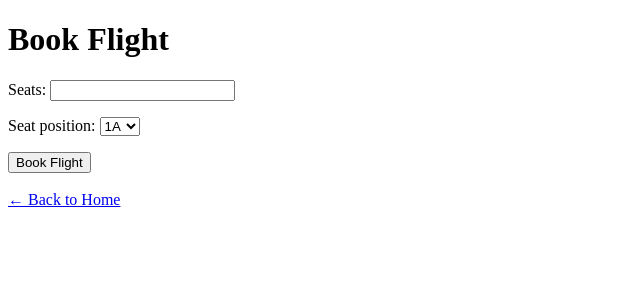
After one commit to Laura-juma/swiftjet, a Django app: page /book-flight/1/ in a window 1280 px wide. The commit adds this page. Shown: the top 300 px of the page, without its empty margins (0-640 px from the left). Run offline with Django 5.2, Linux system fonts and the light colour scheme.

Commit message:
Add booking model

```diff
--- a/flights/admin.py
+++ b/flights/admin.py
@@ -1,7 +1,8 @@
 from django.contrib import admin
-from flights.models import Aircraft, Destination, Flight
+from flights.models import Aircraft, Destination, Flight, Booking
 
 # Register your models here.
 admin.site.register(Aircraft)
 admin.site.register(Destination)
 admin.site.register(Flight)
+admin.site.register(Booking)
--- a/flights/forms.py
+++ b/flights/forms.py
@@ -1,7 +1,8 @@
 from django import forms
-from .models import Flight, Destination
+from .models import Flight, Destination, Booking
 
 class SearchFlightForm(forms.Form):
+
     departure_destination = forms.ModelChoiceField(
         queryset=Destination.objects.all(),
         widget=forms.Select(attrs={
@@ -27,3 +28,21 @@ class SearchFlightForm(forms.Form):
         }),
         required=False
     )
+
+
+SEAT_CHOICES = [
+    ("1A", "1A"),
+    ("1B", "1B"),
+    ("1C", "1C"),
+    ("1D", "1D"),
+    ("2A", "2A"),
+    ("2B", "2B"),
+]
+
+
+
+class BookFlightForm(forms.Form):
+
+
+    seats = forms.IntegerField(min_value=1)
+    seat_position = forms.ChoiceField(choices= SEAT_CHOICES)
--- a/flights/models.py
+++ b/flights/models.py
@@ -56,3 +56,9 @@ class Flight(models.Model):
 
   def __str__(self):
     return f"{self.flight_number} - {self.departure_destination} to {self.arrival_destination}"
+
+class Booking(models.Model):
+
+  flight = models.ForeignKey(Flight, on_delete=models.CASCADE, related_name="bookings")
+  seats = models.PositiveIntegerField(default=1)
+  seat_position = models.CharField(max_length=5)
--- /dev/null
+++ b/flights/templates/flights/book.html
@@ -0,0 +1,27 @@
+<!DOCTYPE html>
+<html lang="en">
+<head>
+  <meta charset="UTF-8">
+  <meta name="viewport" content="width=device-width, initial-scale=1.0">
+  <title>Book Flight</title>
+</head>
+<body>
+  <h1>Book Flight</h1>
+
+  <form method="POST">
+        {% csrf_token %}
+
+        {{ form.as_p }}
+
+        <button type="submit">Book Flight</button>
+    </form>
+
+    <br>
+
+    <a href="{% url 'home' %}">← Back to Home</a>
+
+</body>
+</html>
+
+</body>
+</html>
--- a/flights/urls.py
+++ b/flights/urls.py
@@ -1,6 +1,7 @@
 from django.urls import path
-from . import views
+from .views import home, BookFlight
 
 urlpatterns = [
-    path("", views.home, name="home"),
+    path("", home, name="home"),
+    path("book-flight/<int:flight_id>/", BookFlight.as_view(), name="book")
 ]
--- a/flights/views.py
+++ b/flights/views.py
@@ -1,6 +1,7 @@
-from django.shortcuts import render
-from .models import Flight
-from .forms import SearchFlightForm
+from django.shortcuts import render, redirect
+from django.views import View
+from .models import Flight, Booking
+from .forms import SearchFlightForm, BookFlightForm
 
 def home(request):
   #because a form is a class like a model, you need to create an instance of it and then request.GET fills in that form with data
@@ -29,3 +30,28 @@ def home(request):
 
 
   return render(request, "flights/home.html", context)
+
+class BookFlight(View):
+  def update_remaining_seats(self, flight, seats):
+    flight.available_seats =  flight.available_seats - seats
+    flight.save()
+
+  def get(self, request, flight_id):
+    form = BookFlightForm()
+    return render(request, 'flights/book.html', {'form': form})
+
+  def post(self, request, flight_id):
+    flight = Flight.objects.get(id=flight_id)
+    form = BookFlightForm(request.POST)
+
+    if form.is_valid():
+        seats = form.cleaned_data["seats"]
+        seat_position = form.cleaned_data["seat_position"]
+
+        booking = Booking.objects.create(flight=flight, seats=seats, seat_position=seat_position)
+
+
+        self.update_remaining_seats(flight, seats)
+
+
+        return redirect("home")
```
Also changed, not shown: flights/templates/flights/home.html (+7 -9 lines), swiftjet/settings.py (+4 -7 lines), flights/migrations/0002_booking.py (added).
